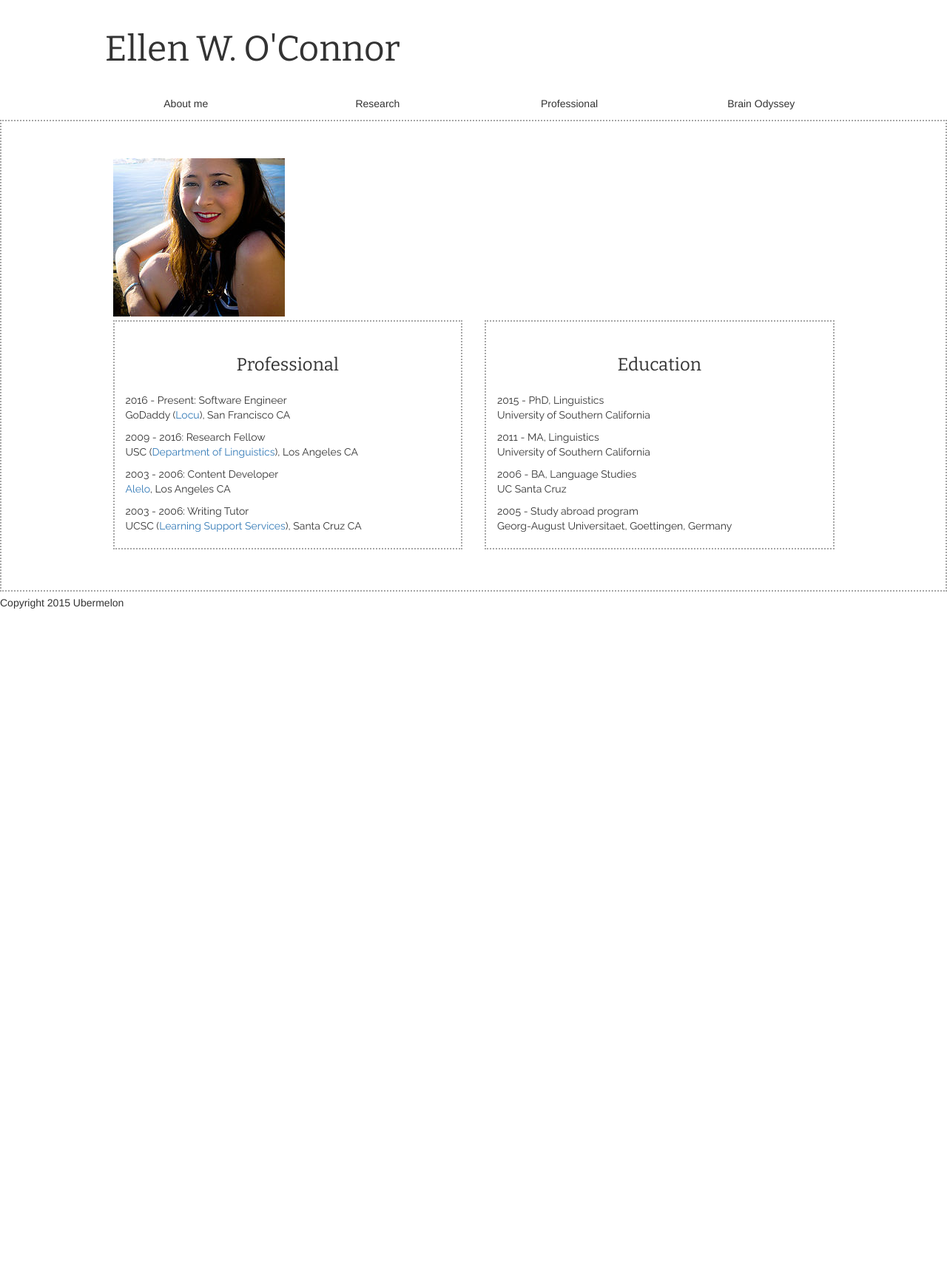
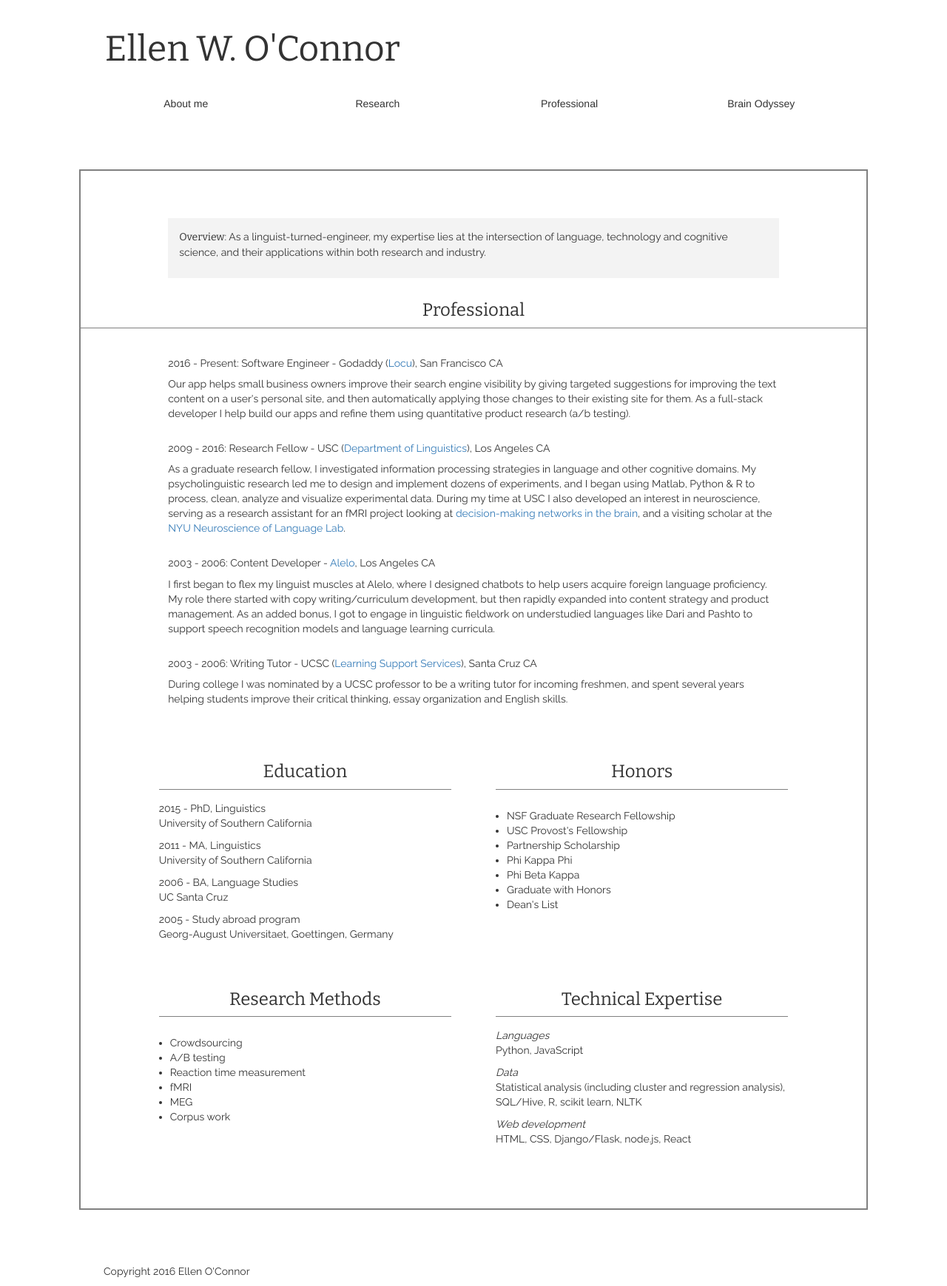
Before and after one commit to ellenwoconnor/personal-site, a Flask app: template templates/resume.html in a window 1280 px wide. Shown: the whole page at 74% size. Before the commit the page ends 823 px from the top, so only its background shows below. Run offline with Flask 2, Linux system fonts and the light colour scheme; the template is opened without the code that fills it, so the values that code supplies are empty; some libraries are stand-ins or nearby versions; some web fonts are replaced.

Commit message:
Continue to edit copy, change images, and fix styling

```diff
--- a/server.py
+++ b/server.py
@@ -4,8 +4,8 @@ app = Flask(__name__)
 # app.secret_key = 'this-should-be-something-unguessable'
 
 @app.route('/')
-def index():
-    return render_template('index.html', current_page='about')
+def about():
+    return render_template('about.html', current_page='about')
 
 @app.route('/research')
 def research():
@@ -15,6 +15,10 @@ def research():
 def resume():
     return render_template('resume.html', current_page='resume')
 
+@app.route('/odyssey')
+def odyssey():
+    return render_template('odyssey.html', current_page='odyssey')
+
 
 if __name__ == "__main__":
     app.run(debug=True)
--- a/static/styles.css
+++ b/static/styles.css
@@ -21,16 +21,24 @@
   font-weight: bold;
 }
 
+.base-content {
+/*  border-top: 5px solid #d3d3d3;*/
+  padding: 5% 0;
+  margin: 5px 0;
+}
+
 .page-content {
-  border: 2px dotted #a6a6a6;
-  padding: 4%;
+  border: 2px solid gray;
+  padding: 5% 0;
   margin: 5px 0;
+  background-color: white;
 }
 
 h3.section-title {
   padding: 10px 0;
   text-align: center;
   font-family: 'Bitter', sans-serif;
+  border-bottom: 1px solid gray;
 }
 
 h5.subtitle {
@@ -45,16 +53,38 @@ p, li {
   font-family: 'Raleway', serif;
 }
 
+footer > p {
+  padding-left: 10%;
+}
+
+.emphasis-item {
+  font-family: 'Bitter';
+  font-weight: 400;
+}
+
 .section-item {
   padding: 5px 0;
   font-family: 'Raleway', serif;
 }
 
-.resume-section {
+.resume-section, ul.section-item {
   padding: 15px;
 }
 
 .overview-container {
   background-color: #f3f3f3;
   padding: 15px;
+  margin: 0 15px;
 }
+
+#about {
+  background-image: url('purkinje2.jpg');
+}
+
+#research {
+  background-image: url('krifka.jpg');
+}
+
+#resume {
+  background-image: url('markov3.jpg');
+}
--- a/templates/base.html
+++ b/templates/base.html
@@ -7,7 +7,6 @@
       <link href="https://maxcdn.bootstrapcdn.com/bootstrap/3.3.7/css/bootstrap.min.css" rel="stylesheet">
       <link href="https://fonts.googleapis.com/css?family=Raleway|Bitter|Muli" rel="stylesheet">
       <script src="http://code.jquery.com/jquery.js"></script>
-
   </head>
 
   <body>
@@ -19,19 +18,23 @@
             <a class='btn btn-default page-link {{ 'selected' if current_page == 'about' }}' href='/'>About me</a>
             <a class='btn btn-default page-link {{ 'selected' if current_page == 'research' }}' href='/research'>Research</a>
             <a class='btn btn-default page-link {{ 'selected' if current_page == 'resume' }}' href='/resume'>Professional</a>
-          <a class='btn btn-default page-link' href='#'>Brain Odyssey</a>
+            <a class='btn btn-default page-link {{ 'selected' if current_page == 'odyssey' }}' href='/odyssey'>Brain Odyssey</a>
           </div>
         </div>
       </div>
     </div>
+
     <div class='container-fluid'>
-    <div class='row page-content'>
+      <div class='row base-content' id='{{ current_page }}'>
         {% block content %}BODY CONTENT GOES HERE{% endblock %}
       </div>
     </div>
 
-  <footer>Copyright 2015 Ubermelon</footer>
+    <footer>
+      <p>Copyright 2016 Ellen O'Connor</p>
+    </footer>
       <script src='https://maxcdn.bootstrapcdn.com/bootstrap/3.3.7/js/bootstrap.min.js'>
       </script>
   </body>
+
 </html>
--- a/templates/resume.html
+++ b/templates/resume.html
@@ -3,37 +3,45 @@
 {% block title %}About me{% endblock %}
 
 {% block content %}
+<div class='col-xs-10 col-xs-offset-1 page-content'>
   <div class='row'>
     <div class='col-xs-10 col-xs-offset-1'>
-      <img src='static/ellenpic2.jpg'>
+      <div class='overview-container'>
+        <p>
+          <span class='emphasis-item'>Overview</span>: As a linguist-turned-engineer, my expertise lies at the intersection of language, technology and cognitive science, and their applications within both research and industry.
+        </p>
+      </div>
     </div>
   </div>
 
   <div class='row'>
-    <div class='col-xs-5 col-xs-offset-1'>
-      <div class='resume-section page-content'>
-        <h3 class='section-title'>Professional</h3>
+    <h3 class='section-title'>Professional</h3>
+  </div>
+  <div class='row'>
+    <div class='col-xs-10 col-xs-offset-1'>
+      <div class='resume-section'>
         <div class='section-item'>
-          <div>2016 - Present: Software Engineer</div>
-          <div>GoDaddy (<a href='https://locu.godaddy.com'>Locu</a>), San Francisco CA</div>
+          <h5>2016 - Present: Software Engineer - Godaddy (<a href='https://locu.godaddy.com'>Locu</a>), San Francisco CA</h5>
+          <p>Our app helps small business owners improve their search engine visibility by giving targeted suggestions for improving the text content on a user's personal site, and then automatically applying those changes to their existing site for them. As a full-stack developer I help build our apps and refine them using quantitative product research (a/b testing).</p>
         </div>
         <div class='section-item'>
-          <div>2009 - 2016: Research Fellow</div>
-          <div>USC (<a href='https://dornsife.usc.edu/ling/'>Department of Linguistics</a>), Los Angeles CA</div>
+          <h5>2009 - 2016: Research Fellow - USC (<a href='https://dornsife.usc.edu/ling/'>Department of Linguistics</a>), Los Angeles CA</h5>
+          <p>As a graduate research fellow, I investigated information processing strategies in language and other cognitive domains. My psycholinguistic research led me to design and implement dozens of experiments, and I began using Matlab, Python & R to process, clean, analyze and visualize experimental data. During my time at USC I also developed an interest in neuroscience, serving as a research assistant for an fMRI project looking at <a href='http://journals.plos.org/plosone/article?id=10.1371/journal.pone.0082169'>decision-making networks in the brain</a>, and a visiting scholar at the <a href='http://www.psych.nyu.edu/nellab/'>NYU Neuroscience of Language Lab</a>.</p>
         </div>
         <div class='section-item'>
-          <div>2003 - 2006: Content Developer</div>
-          <div><a href='https://www.alelo.com/'>Alelo</a>, Los Angeles CA</div>
+          <h5>2003 - 2006: Content Developer - <a href='https://www.alelo.com/'>Alelo</a>, Los Angeles CA</h5>
+          <p>I first began to flex my linguist muscles at Alelo, where I designed chatbots to help users acquire foreign language proficiency. My role there started with copy writing/curriculum development, but then rapidly expanded into content strategy and product management. As an added bonus, I got to engage in linguistic fieldwork on understudied languages like Dari and Pashto to support speech recognition models and language learning curricula.</p>
         </div>
         <div class='section-item'>
-          <div>2003 - 2006: Writing Tutor</div>
-          <div>UCSC (<a href='http://lss.ucsc.edu/'>Learning Support Services</a>), Santa Cruz CA</div>
+          <h5>2003 - 2006: Writing Tutor - UCSC (<a href='http://lss.ucsc.edu/'>Learning Support Services</a>), Santa Cruz CA</h5>
+          <p>During college I was nominated by a UCSC professor to be a writing tutor for incoming freshmen, and spent several years helping students improve their critical thinking, essay organization and English skills.</p>
         </div>
       </div>
     </div>
 
-    <div class='col-xs-5'>
-      <div class='resume-section page-content'>
+  <div class='row'>
+    <div class='col-xs-5 col-xs-offset-1'>
+      <div class='resume-section'>
         <h3 class='section-title'>Education</h3>
         <div class='section-item'>
           <div>2015 - PhD, Linguistics</div>
@@ -53,5 +61,54 @@
         </div>
       </div>
     </div>
+    <div class='col-xs-5'>
+      <div class='resume-section'>
+        <h3 class='section-title'>Honors</h3>
+        <ul class='section-item'>
+          <li class='honors' id='nsf'>NSF Graduate Research Fellowship</li>
+          <li class='honors' id='provost'>USC Provost's Fellowship</li>
+          <li class='honors' id='partnership'>Partnership Scholarship</li>
+          <li>Phi Kappa Phi</li>
+          <li>Phi Beta Kappa</li>
+          <li>Graduate with Honors</li>
+          <li>Dean's List</li>
+        </ul>
+      </div>
+    </div>
   </div>
+
+  <div class='row'>
+    <div class='col-xs-5 col-xs-offset-1'>
+      <div class='resume-section'>
+        <h3 class='section-title'>Research Methods</h3>
+        <ul class='section-item'>
+          <li>Crowdsourcing</li>
+          <li>A/B testing</li>
+          <li>Reaction time measurement</li>
+          <li>fMRI</li>
+          <li>MEG</li>
+          <li>Corpus work</li>
+        </ul>
+      </div>
+    </div>
+    <div class='col-xs-5'>
+      <div class='resume-section'>
+        <h3 class='section-title'>Technical Expertise</h3>
+        <div class='section-item'>
+          <div><i>Languages</i></div>
+          <div>Python, JavaScript</div>
+        </div>
+        <div class='section-item'>
+          <div><i>Data</i></div>
+          <div>Statistical analysis (including cluster and regression analysis), SQL/Hive, R, scikit learn, NLTK</div>
+        </div>
+        <div class='section-item'>
+          <div><i>Web development</i></div>
+          <div>HTML, CSS, Django/Flask, node.js, React</div>
+        </div>
+      </div>
+    </div>
+  </div>
+</div>
+
 {% endblock %}
```
Also changed, not shown: templates/index.html (deleted, +0 -27 lines), templates/research.html (+10 -25 lines). Lines whose indentation alone changed are shown as unchanged.
